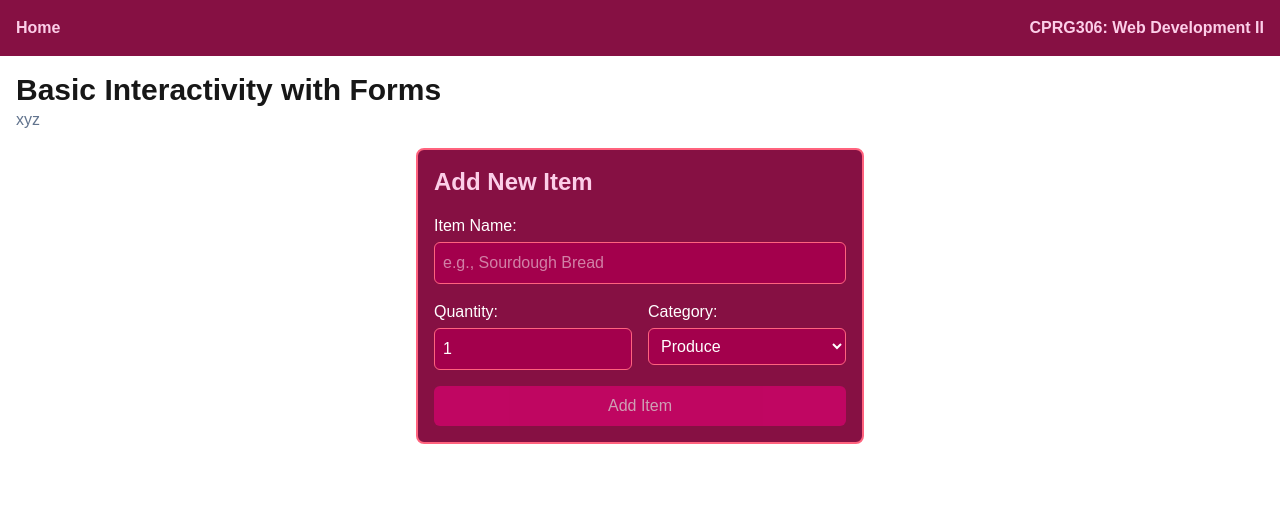
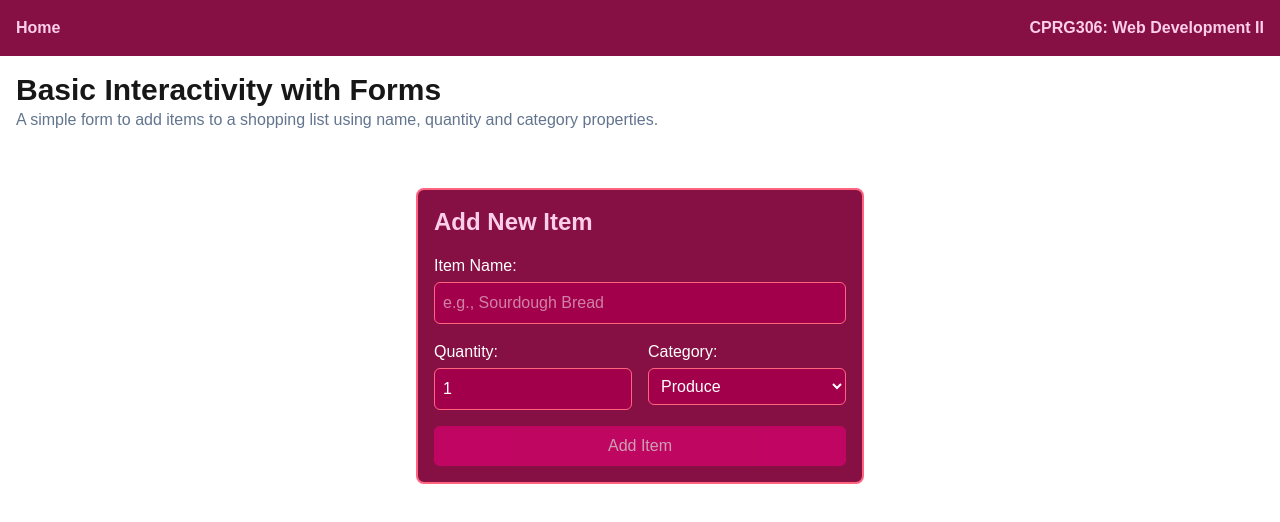
Before and after one commit to jenna-hackett/cprg306-assignments, a Next.js app: page /week-5 in a window 1280 px wide. Shown: the top 522 px of the page. Built offline with nearby package versions, Linux system fonts and the light colour scheme.

Commit message:
moved form down the page slightly. after adding in a desc for the page, it seemed a little crowded.

```diff
--- a/app/week-5/NewItem.js
+++ b/app/week-5/NewItem.js
@@ -8,13 +8,18 @@ export default function NewItem() {
   const [category, setCategory] = useState("Produce");
 
   // Form submission handler. Will alert the form data and reset the form.
-  function formSubmit(e) {
+  function handleSubmit(e) {
+    // Ensures the page does not reload.
     e.preventDefault();
+    // Create the item object and log it to the console.
+    const item = { name, quantity, category };
+    console.log("New item:", item);
+    // Alerts user an item was added with their provided data.
     alert(`Name: ${name}\nQuantity: ${quantity}\nCategory: ${category}`);
     resetForm();
   }
 
-  // Reset form function. Resets the form after submission.
+  // Reset form function. Resets the form after submission to original values.
   function resetForm() {
     setName("");
     setQuantity(1);
@@ -23,12 +28,12 @@ export default function NewItem() {
 
   return (
     <form
-      onSubmit={formSubmit}
-      className="max-w-md mx-auto p-4 border-2 border-rose-400 rounded-lg bg-pink-900 text-white"
+      onSubmit={handleSubmit}
+      className="max-w-md mx-auto mt-10 p-4 border-2 border-rose-400 rounded-lg bg-pink-900 text-white"
     >
       <h2 className="text-2xl font-bold mb-4 text-pink-200">Add New Item</h2>
 
-      {/* Name */}
+      {/* Item Name */}
       <div className="mb-4">
         <label htmlFor="name" className="block mb-1">Item Name:</label>
         <input
@@ -44,7 +49,7 @@ export default function NewItem() {
 
       {/* Quantity/Category Row */}
       <div className="mb-4 flex gap-4">
-        {/* Quantity */}
+        {/* Item Quantity */}
         <div className="flex-1">
           <label htmlFor="quantity" className="block mb-1">Quantity:</label>
           <input
@@ -58,7 +63,7 @@ export default function NewItem() {
           />
         </div>
 
-        {/* Category */}
+        {/* Item Category */}
         <div className="flex-1">
           <label htmlFor="category" className="block mb-1">Category:</label>
           <select
@@ -80,6 +85,7 @@ export default function NewItem() {
 
       <button
         type="submit"
+        // Disable the button if the name input is empty or just whitespace.
         disabled={!name.trim()}
         className="w-full bg-pink-600 hover:bg-pink-700 text-white py-2 px-4 rounded-md disabled:opacity-60"
       >
--- a/app/week-5/page.js
+++ b/app/week-5/page.js
@@ -9,7 +9,7 @@ export default function Page() {
         <SiteHeader />
         <PageHeader
           title="Basic Interactivity with Forms"
-          description="xyz"
+          description="A simple form to add items to a shopping list using name, quantity and category properties."
         />
       </header>
       <NewItem />
```
